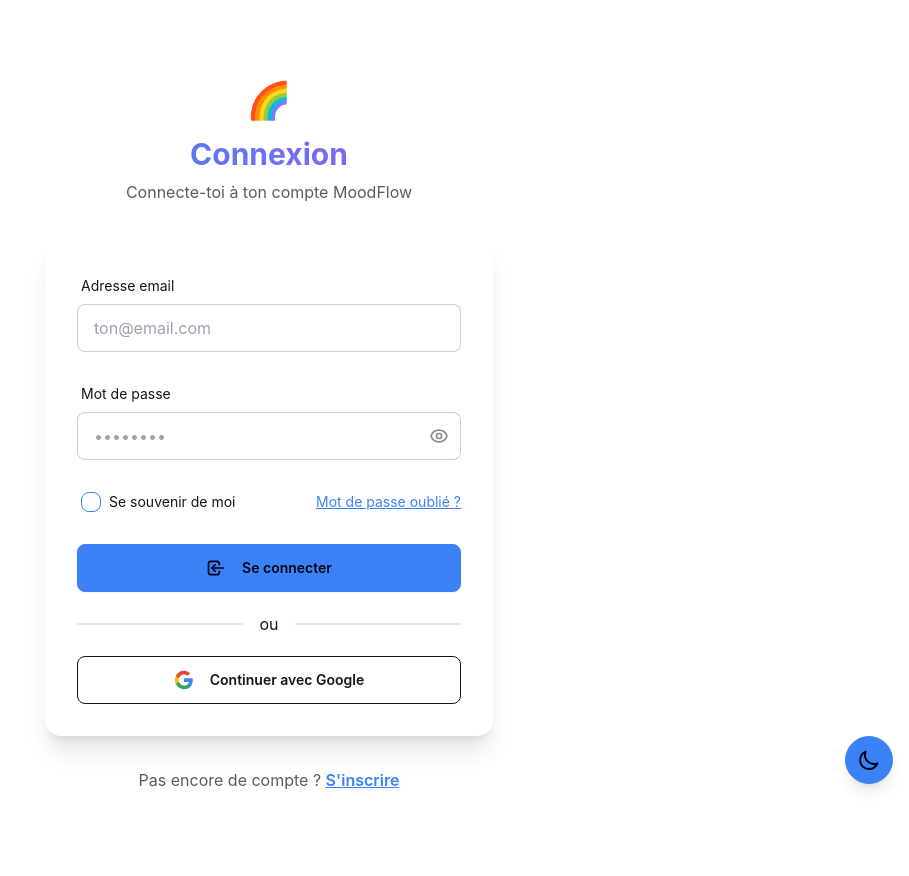
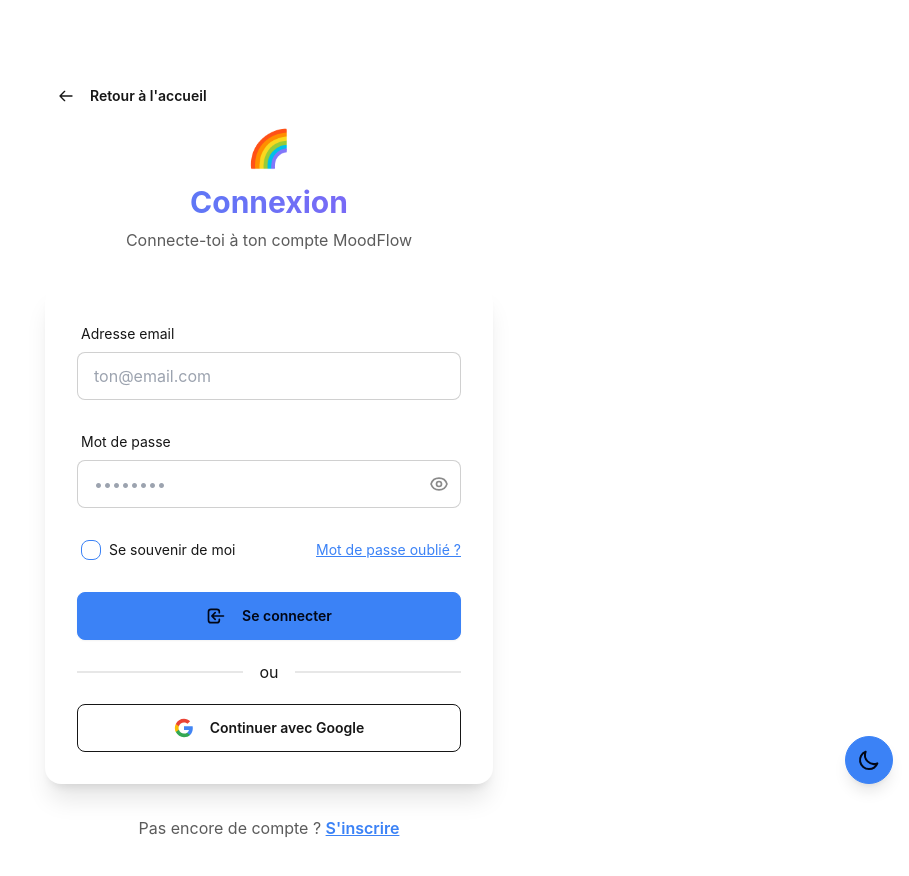
Before and after one commit to MrSiuuu/MoodFlow, a Vue app in the folder frontend/: page /login in a window 1280 px wide. Shown: the top 876 px of the page, without its empty margins (371-1280 px from the left). Built offline with nearby package versions, Linux system fonts and the light colour scheme; no server answers.

Commit message:
modif logn et desin retour ajouter

```diff
--- a/frontend/src/stores/auth.js
+++ b/frontend/src/stores/auth.js
@@ -189,6 +189,21 @@
 
       if (error) throw error
 
+      // Nettoyer manuellement le localStorage
+      const supabaseUrl = import.meta.env.VITE_SUPABASE_URL
+      const urlParts = supabaseUrl.split('//')[1].split('.')[0]
+      const storageKey = `sb-${urlParts}-auth-token`
+
+      // Supprimer le token Supabase du localStorage
+      localStorage.removeItem(storageKey)
+
+      // Supprimer tous les autres tokens Supabase possibles
+      Object.keys(localStorage).forEach(key => {
+        if (key.startsWith('sb-') && key.includes('auth-token')) {
+          localStorage.removeItem(key)
+        }
+      })
+
       user.value = null
       userProfile.value = null
       toast.success('Déconnexion réussie')
--- a/frontend/src/views/Login.vue
+++ b/frontend/src/views/Login.vue
@@ -3,6 +3,16 @@
     <div class="max-w-md w-full space-y-8">
       <!-- Header -->
       <div class="text-center">
+        <!-- Bouton retour -->
+        <div class="flex justify-start mb-4">
+          <RouterLink to="/" class="btn btn-ghost btn-sm">
+            <svg class="w-4 h-4 mr-2" fill="none" stroke="currentColor" viewBox="0 0 24 24">
+              <path stroke-linecap="round" stroke-linejoin="round" stroke-width="2" d="M10 19l-7-7m0 0l7-7m-7 7h18"></path>
+            </svg>
+            Retour à l'accueil
+          </RouterLink>
+        </div>
+
         <div class="text-4xl mb-4">🌈</div>
         <h2 class="text-3xl font-bold text-gradient">Connexion</h2>
         <p class="mt-2 text-base-content/70">
--- a/frontend/src/views/Register.vue
+++ b/frontend/src/views/Register.vue
@@ -3,6 +3,16 @@
     <div class="max-w-md w-full space-y-8">
       <!-- Header -->
       <div class="text-center">
+        <!-- Bouton retour -->
+        <div class="flex justify-start mb-4">
+          <RouterLink to="/" class="btn btn-ghost btn-sm">
+            <svg class="w-4 h-4 mr-2" fill="none" stroke="currentColor" viewBox="0 0 24 24">
+              <path stroke-linecap="round" stroke-linejoin="round" stroke-width="2" d="M10 19l-7-7m0 0l7-7m-7 7h18"></path>
+            </svg>
+            Retour à l'accueil
+          </RouterLink>
+        </div>
+
         <div class="text-4xl mb-4">🌈</div>
         <h2 class="text-3xl font-bold text-gradient">Créer un compte</h2>
         <p class="mt-2 text-base-content/70">
```
